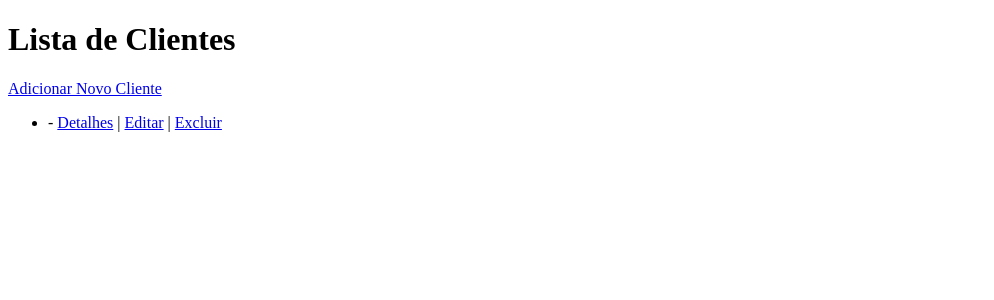
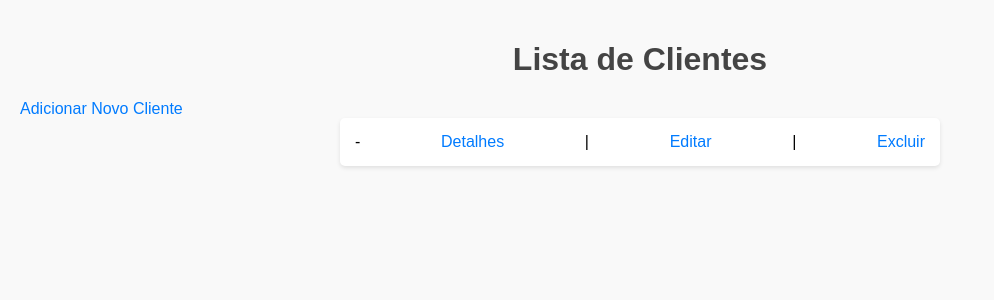
Before and after one commit to PalomaCezario/CreditoBancario, a Django app: page /clientes/ in a window 1280 px wide. Shown: the top 300 px of the page, without its empty margins (0-994 px from the left). Run offline with Django 5.2, Linux system fonts and the light colour scheme; tables that the repository leaves empty hold one stand-in row (values such as "Sample post").

Commit message:
front end incompleto

```diff
--- a/credito_bancario/clientes/apps.py
+++ b/credito_bancario/clientes/apps.py
@@ -1,4 +1,4 @@
-from django.apps import AppConfig
+from django.apps import AppConfig # type: ignore
 
 
 class ClientesConfig(AppConfig):
--- a/credito_bancario/clientes/templates/clientes/cliente_list.html
+++ b/credito_bancario/clientes/templates/clientes/cliente_list.html
@@ -1,13 +1,19 @@
 <!-- clientes/templates/clientes/cliente_list.html -->
 <!DOCTYPE html>
+{% load static %}
 <html lang="pt-br">
 <head>
     <meta charset="UTF-8">
     <title>Lista de Clientes</title>
+    <link rel="stylesheet" href="{% static 'css/cliente_list.css' %}">
 </head>
 <body>
+    <header>
+    </header>
+
     <h1>Lista de Clientes</h1>
     <a href="{% url 'cliente-create' %}">Adicionar Novo Cliente</a>
+    <main>
     <ul>
         {% for cliente in clientes %}
             <li>
@@ -17,5 +23,6 @@
             </li>
         {% endfor %}
     </ul>
+</main>
 </body>
 </html>
--- /dev/null
+++ b/credito_bancario/static/css/cliente_list.css
@@ -0,0 +1,64 @@
+body {
+    font-family: Arial, sans-serif;
+    background-color: #f9f9f9;
+    margin: 0;
+    padding: 20px;
+}
+
+h1 {
+    text-align: center;
+    color: #444;
+}
+
+a {
+    text-decoration: none;
+    color: #007bff;
+}
+
+a:hover {
+    text-decoration: underline;
+}
+
+.add-client {
+    display: inline-block;
+    margin-bottom: 20px;
+    padding: 10px 20px;
+    background-color: #28a745;
+    color: white;
+    border-radius: 5px;
+    text-align: center;
+}
+
+.add-client:hover {
+    background-color: #218838;
+}
+
+ul {
+    list-style: none;
+    padding: 0;
+    margin: 0 auto;
+    max-width: 600px;
+}
+
+li {
+    background: #fff;
+    margin-bottom: 10px;
+    padding: 15px;
+    border-radius: 5px;
+    box-shadow: 0 2px 4px rgba(0, 0, 0, 0.1);
+    display: flex;
+    justify-content: space-between;
+}
+
+.actions a {
+    margin-left: 10px;
+    color: #fff;
+    background-color: #007bff;
+    padding: 5px 10px;
+    border-radius: 3px;
+    font-size: 14px;
+}
+
+.actions a:hover {
+    background-color: #0056b3;
+}
```
Also changed, not shown: credito_bancario/credito_bancario/settings.py (+9 -1 lines).
